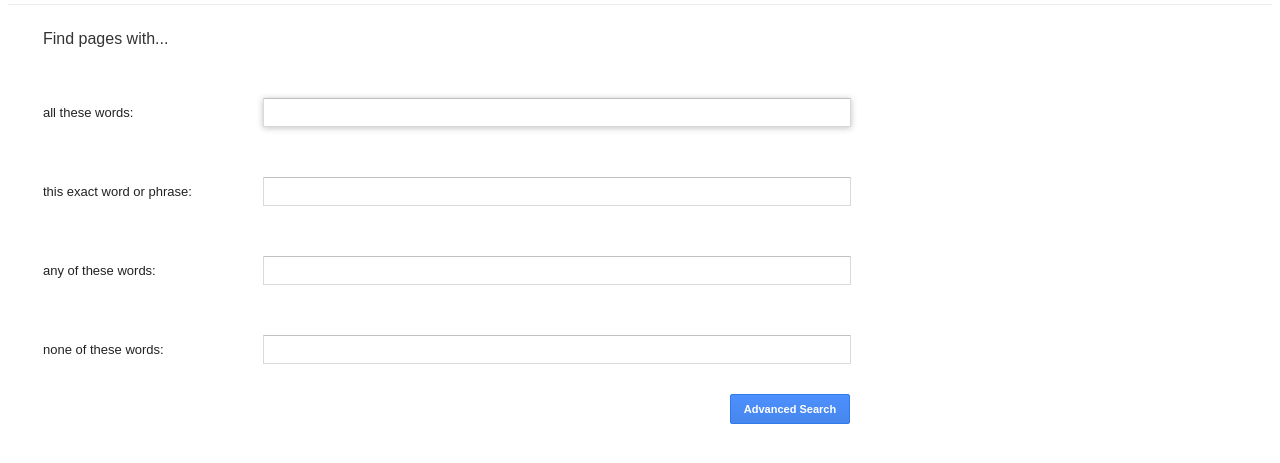
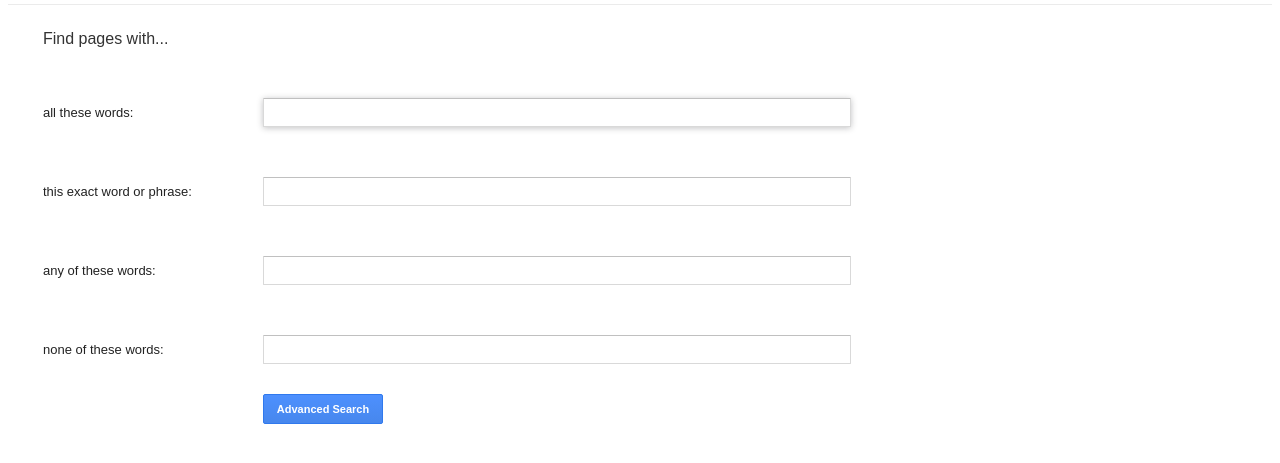
Before and after one commit to bar-benjamin/bar-benjamin.github.io, a plain HTML site: page advanced_search.html in a window 1280 px wide. Shown: the part 69-532 px from the top of the page. Drawn offline with Linux system fonts and the light colour scheme.

Commit message:
Update styles.css

```diff
--- a/styles.css
+++ b/styles.css
@@ -193,11 +193,11 @@ html {
   position: relative;
   bottom: 5px;
   border: 1px solid #3079ed;
-  margin-left: 722px;
   height: 30px;
   width: 120px;
   font-size: 11px;
   font-weight: 700;
+  margin-left: 255px;
 }
 
 #advanced-search-btn:hover {
```
